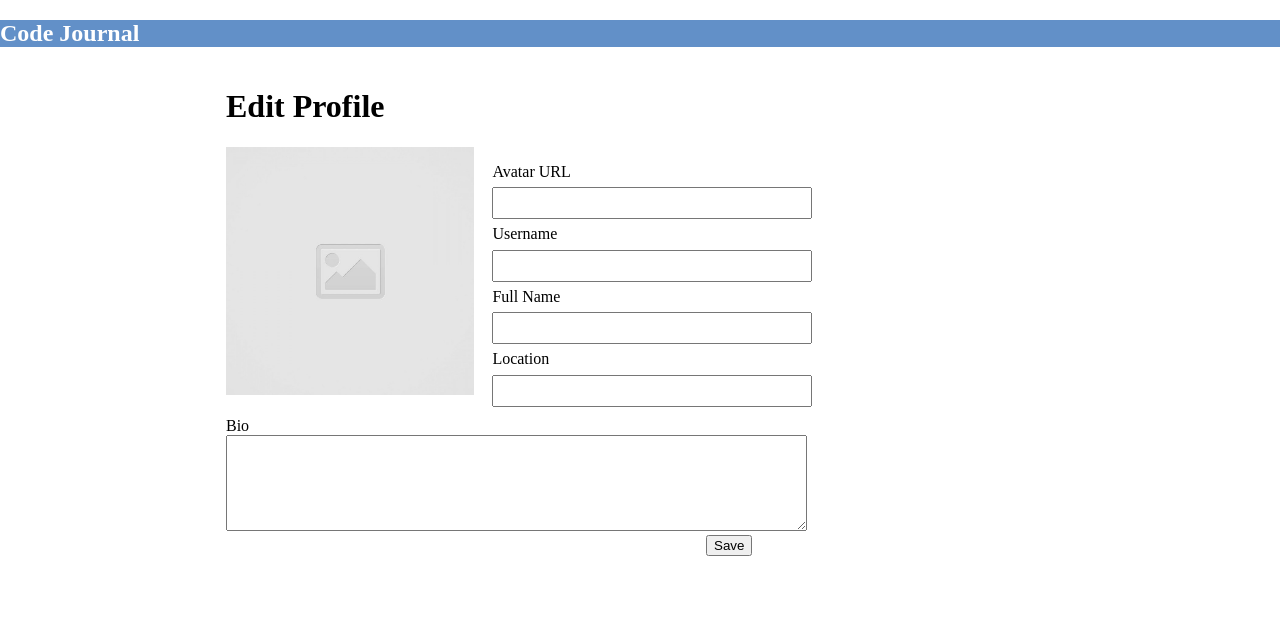
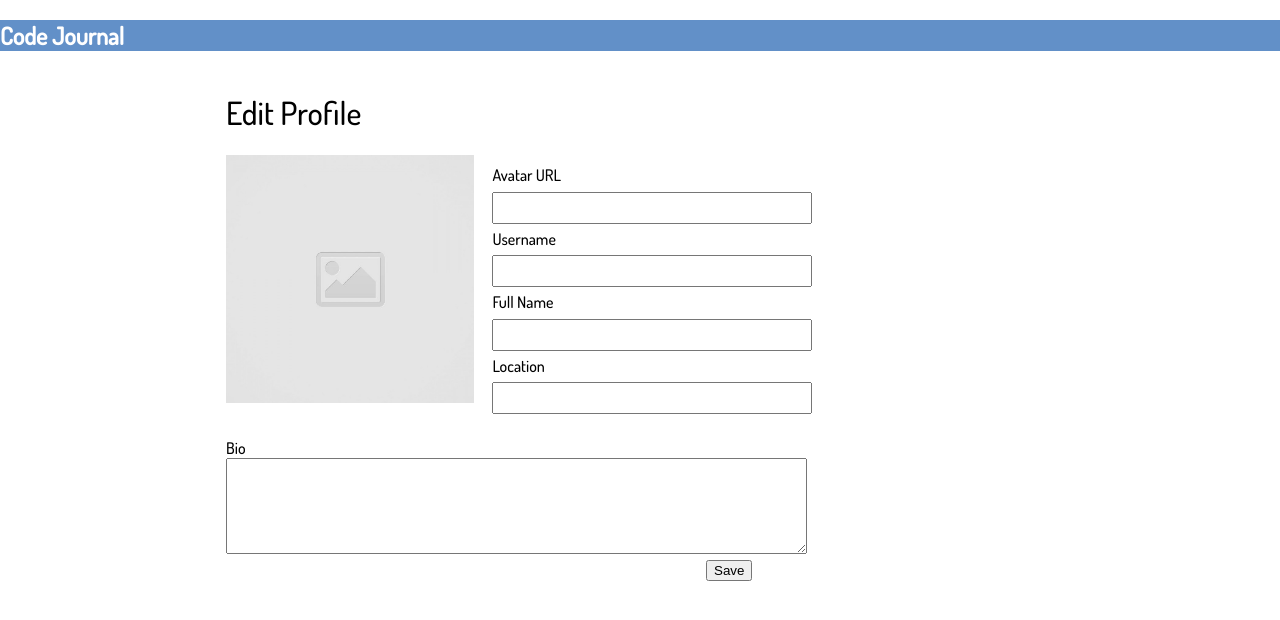
Before and after one commit to udaibirv/code-journal, a website: page index.html in a window 1280 px wide. Drawn offline with Linux system fonts and the light colour scheme.

Commit message:
Apply fonts to the heading, labels, and form inputs. #1

```diff
--- a/css/styles.css
+++ b/css/styles.css
@@ -1,10 +1,14 @@
 header {
   background-color: #6290c8;
   color: white;
+  font-family: 'Dosis', sans-serif;
+  font-weight: 500;
 }
 
 h1 {
   text-align: left;
+  font-family: 'Dosis', sans-serif;
+  font-weight: 500;
 }
 
 img {
@@ -17,12 +21,25 @@ fieldset {
   line-height: 1.9rem;
 }
 
+label {
+  font-family: 'Dosis', sans-serif;
+  font-weight: 500;
+}
+
+.bio {
+  position: relative;
+  top: 10%;
+}
+
 input {
   width: 20rem;
   height: 2rem;
+  font-family: 'Dosis', sans-serif;
+  font-weight: 200;
 }
 
 button {
   position: relative;
   left: 30rem;
+  top: 1rem;
 }
```
